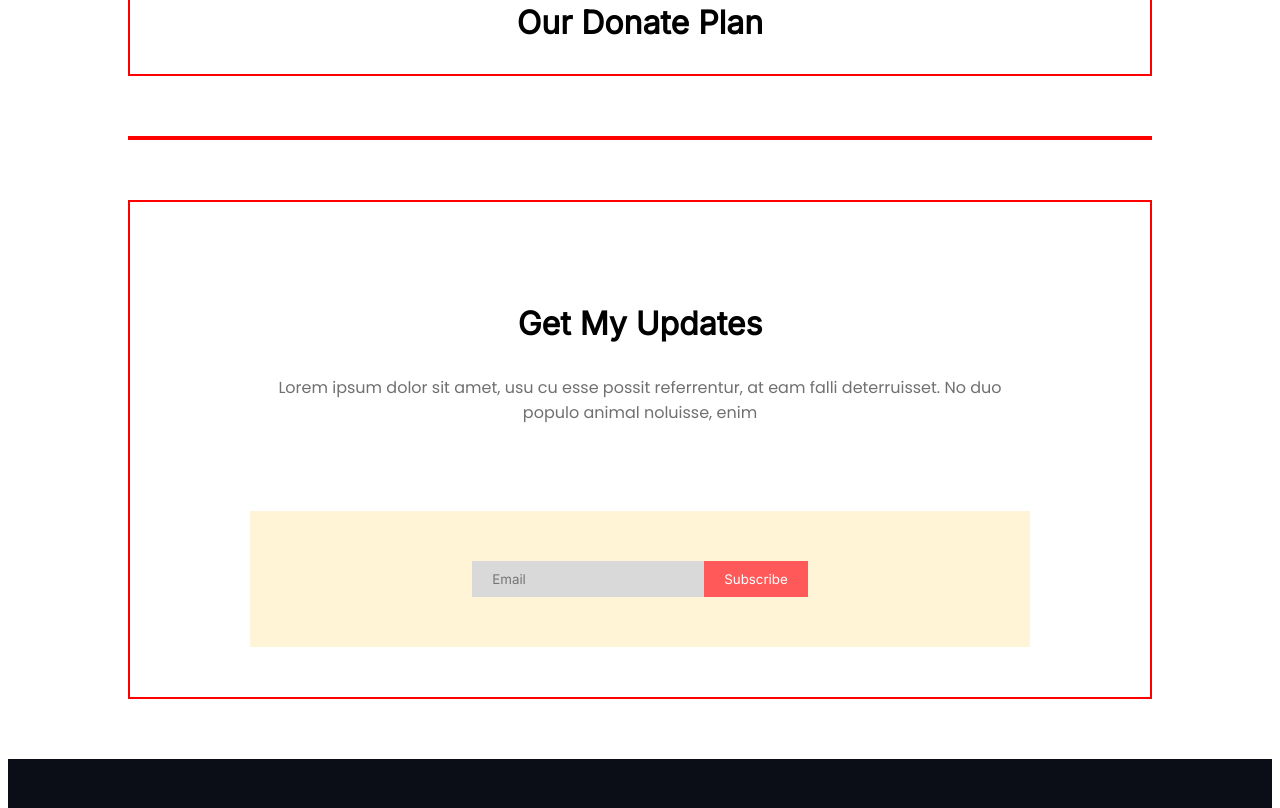
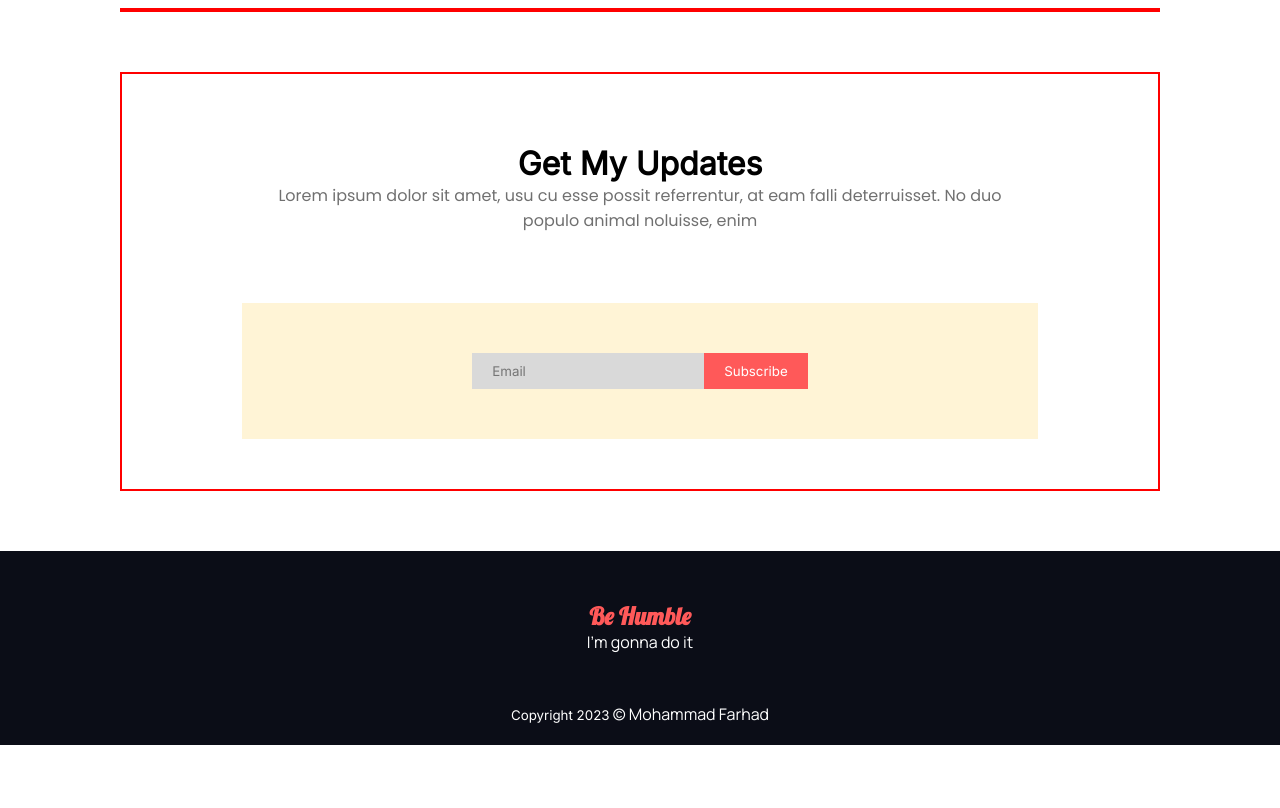
Before and after one commit to mfarhadattari/donate-today, a plain HTML site: page index.html in a window 1280 px wide. Shown: the part 1432-2240 px from the top of the page. After the commit the page ends 2177 px from the top, so only its background shows below. Drawn offline with Linux system fonts and the light colour scheme.

Commit message:
margin:0

```diff
--- a/style.css
+++ b/style.css
@@ -6,6 +6,7 @@ font-family: 'Roboto', sans-serif */
 
 * {
     font-family: 'Inter', sans-serif;
+    margin: 0;
 }
 
 .primary-btn {
@@ -137,6 +138,9 @@ input {
 /* Footer Section */
 .footer {
     background-color: #0B0D17;
+    background-position: center;
+    background-size: 100%;
+
 }
 
 .footer-content {
```
